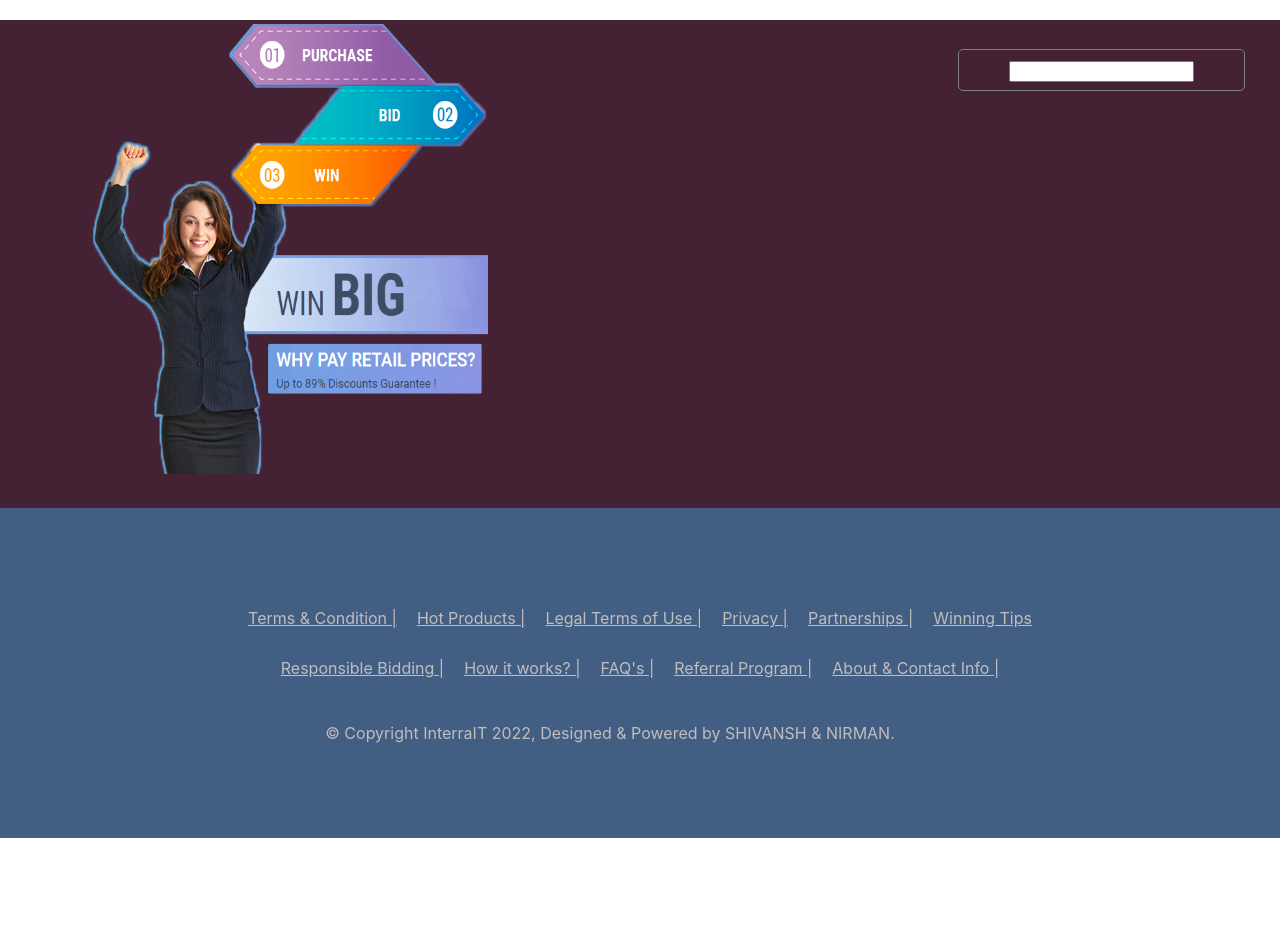
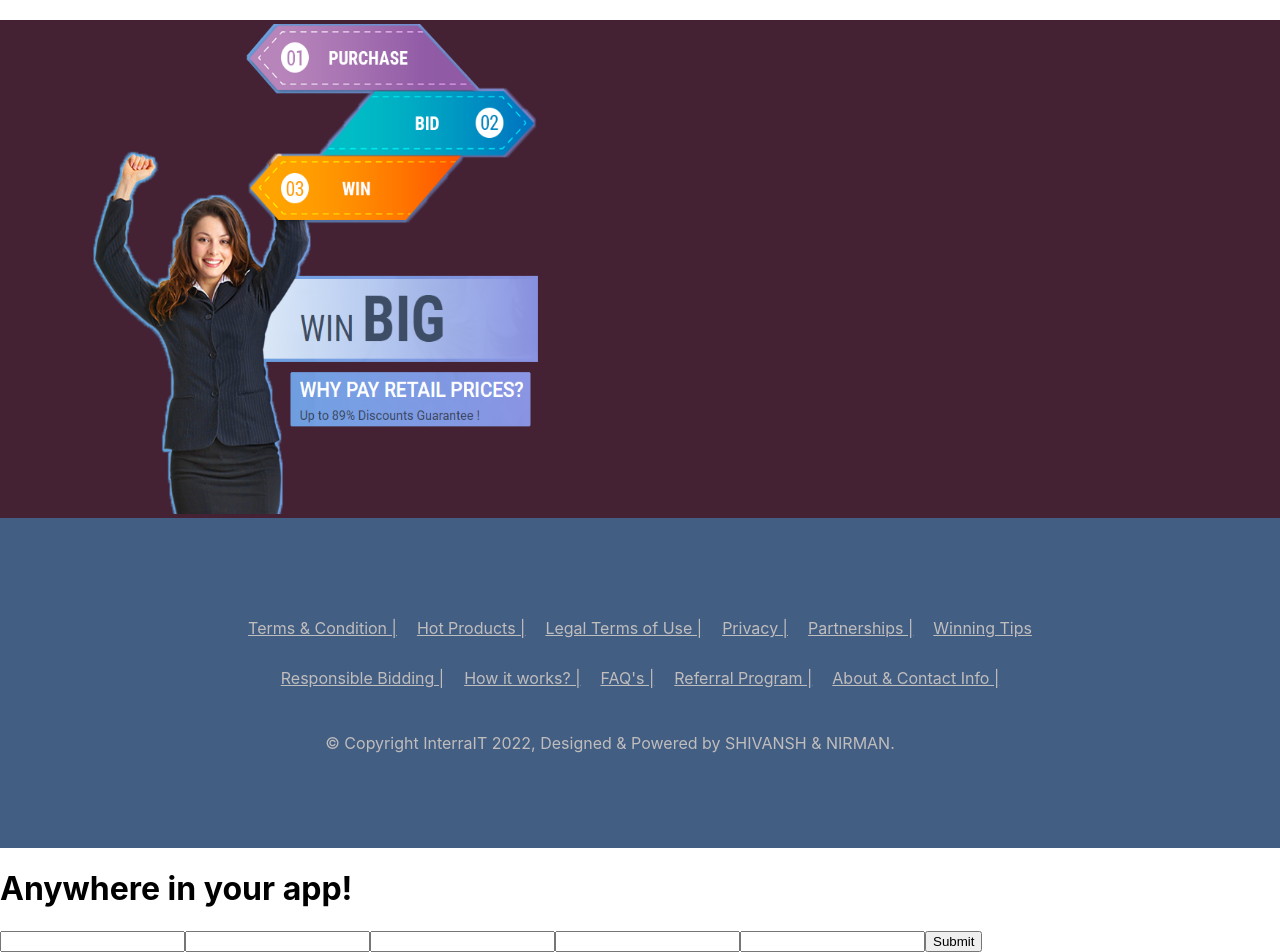
Before and after one commit to shivanshsingh21/bidpro, a React (Create React App) app in the folder frontend/: page / in a window 1280 px wide. Shown: the part 252-1204 px from the top of the page. Before the commit the page ends 1090 px from the top, so only its background shows below. Built offline with nearby package versions, Linux system fonts and the light colour scheme.

Commit message:
regidstration

```diff
--- a/frontend/package.json
+++ b/frontend/package.json
@@ -10,6 +10,7 @@
     "@types/node": "^16.11.34",
     "@types/react": "^18.0.9",
     "@types/react-dom": "^18.0.3",
+    "formik": "^2.2.9",
     "react": "^18.1.0",
     "react-dom": "^18.1.0",
     "react-icons": "^4.4.0",
--- a/frontend/src/component/atoms/forms/Textbox/Textbox.styles.tsx
+++ b/frontend/src/component/atoms/forms/Textbox/Textbox.styles.tsx
@@ -2,19 +2,7 @@
 
 export const PrimaryTextbox = styled.text`
 
-
-   height:30px;
-   width:250px;
-   padding: 10px 50px;
-   border: 0.5px solid grey;
    vertical-align: center;
-   border-radius: 5px;
-
-   &:hover {
-    color: black;
-    border-color:white;
-  box-shadow:2px 3px 2px black;
-  }
 
 `;
 export const PrimaryPassword = styled.text`
--- a/frontend/src/component/molecules/MainBar.organism.tsx
+++ b/frontend/src/component/molecules/MainBar.organism.tsx
@@ -22,10 +22,9 @@
         </InnerMainBarRight>
         <InnerMainBarLeft>
 
-            <InnerMainBarLeftDiv><HomeWrapper><TextBox value=''></TextBox></HomeWrapper>
 
-        </InnerMainBarLeftDiv>
         </InnerMainBarLeft>
+
       </InnerMainBar>
     </PrimaryMainBar>
   );
--- a/frontend/src/component/molecules/MainBar.styles.tsx
+++ b/frontend/src/component/molecules/MainBar.styles.tsx
@@ -8,21 +8,18 @@
 `;
 export const InnerMainBarRight = styled.div`
 img{
-    height: 450px;
-    width: 400px;
-    padding: 4px 20px 30px 90px;
+    height: 490px;
+    width: 450px;
+    padding: 4px 0px 0px 90px;
 }
 `;
 export const InnerMainBarLeft= styled.div`
 display: flex;
-
+justify-content: space-between;
 `;
 export const InnerMainBarLeftDiv= styled.div`
 display: flex;
-justify-content: space-between;
-padding: 20px;
 
-
-margin: 20px 15px;
-color: black;
+padding: 50px;
+ color: black;
 `;
--- a/frontend/src/component/molecules/MenuBar.styles.tsx
+++ b/frontend/src/component/molecules/MenuBar.styles.tsx
@@ -15,14 +15,16 @@
 `;
 export const InnerMenuBarLeft= styled.div`
 display: flex;
-padding: 10px 10px 10px 10px;
+padding: 50px;
+justify-content: space-between;
+align-items:center;
 `;
 export const InnerMenuBarLeftDiv= styled.div`
 display: flex;
 justify-content: space-between;
-padding: 60px 10px 10px 10px;
 
 
-margin: 20px 15px;
+
+
 color: black;
 `;
--- a/frontend/src/component/molecules/Menubar.organism.tsx
+++ b/frontend/src/component/molecules/Menubar.organism.tsx
@@ -21,18 +21,10 @@
           <img src={Logo} alt={Logo}></img>
         </InnerMenuBarRight>
         <InnerMenuBarLeft>
-
-            <InnerMenuBarLeftDiv>
-            <HomeWrapper><TextBox value= ""></TextBox></HomeWrapper>
-
-        </InnerMenuBarLeftDiv> <InnerMenuBarLeftDiv></InnerMenuBarLeftDiv>
-        <InnerMenuBarLeftDiv><HomeWrapper><TextBox value=""></TextBox></HomeWrapper>
-        </InnerMenuBarLeftDiv>
-        <InnerMenuBarLeftDiv><HomeWrapper><Button text='Login'></Button></HomeWrapper>
-
-        </InnerMenuBarLeftDiv>
-
-        </InnerMenuBarLeft>
+          <TextBox value="E-MAIL"></TextBox>
+          <TextBox value="PASSWORD"></TextBox>
+          <Button text="Login"></Button>
+         </InnerMenuBarLeft>
       </InnerMenuBar>
     </PrimaryMenuBar>
   );
--- /dev/null
+++ b/frontend/src/component/molecules/Registration/Registration.organism.tsx
@@ -0,0 +1,87 @@
+import React from 'react';
+import { Formik } from 'formik';
+
+const Basic = () => (
+  <div>
+    <h1>Anywhere in your app!</h1>
+    <Formik
+      initialValues={{ email: '', password: '' }}
+      validate={values => {
+        const errors = {};
+        if (!values.email) {
+          errors.email = 'Required';
+        } else if (
+          !/^[A-Z0-9._%+-]+@[A-Z0-9.-]+\.[A-Z]{2,}$/i.test(values.email)
+        ) {
+          errors.email = 'Invalid email address';
+        }
+        return errors;
+      }}
+      onSubmit={(values, { setSubmitting }) => {
+        setTimeout(() => {
+          alert(JSON.stringify(values, null, 2));
+          setSubmitting(false);
+        }, 400);
+      }}
+    >
+      {({
+        values,
+        errors,
+        touched,
+        handleChange,
+        handleBlur,
+        handleSubmit,
+        isSubmitting,
+        /* and other goodies */
+      }) => (
+        <form onSubmit={handleSubmit}>
+             <input
+            type="text"
+            name="fname"
+            onChange={handleChange}
+            onBlur={handleBlur}
+            value={values.fname}
+          />
+           {errors.fname && touched.fname && errors.fname}
+        <input
+            type="text"
+            name="lname"
+            onChange={handleChange}
+            onBlur={handleBlur}
+            value={values.lname}
+          />
+           {errors.lname && touched.lname && errors.lname}
+           <input
+            type="email"
+            name="email"
+            onChange={handleChange}
+            onBlur={handleBlur}
+            value={values.email}
+          />
+           {errors.email && touched.email && errors.email}
+          <input
+            type="textarea"
+            name="houseno"
+            onChange={handleChange}
+            onBlur={handleBlur}
+            value={values.houseno}
+          />
+          {errors.email && touched.email && errors.email}
+          <input
+            type="password"
+            name="password"
+            onChange={handleChange}
+            onBlur={handleBlur}
+            value={values.password}
+          />
+          {errors.password && touched.password && errors.password}
+          <button type="submit" disabled={isSubmitting}>
+            Submit
+          </button>
+        </form>
+      )}
+    </Formik>
+  </div>
+);
+
+export default Basic;
--- /dev/null
+++ b/frontend/src/component/molecules/Registration/Registration.styles.tsx
@@ -0,0 +1 @@
+import styled from "styled-components";
--- a/frontend/src/component/molecules/index.tsx
+++ b/frontend/src/component/molecules/index.tsx
@@ -2,6 +2,7 @@
 import MenuBar from "./Menubar.organism"
 import MainBar from "./MainBar.organism";
 import Footer from "./Footer.organism";
+import RegistrationForm from"./Registration/Registration.organism";
 module.exports={
-    NavBar, MenuBar,MainBar,Footer
+    NavBar, MenuBar,MainBar,Footer,RegistrationForm,
 }
--- a/frontend/src/component/organism/HomePage/HomePage.organism.tsx
+++ b/frontend/src/component/organism/HomePage/HomePage.organism.tsx
@@ -9,6 +9,7 @@
 import MenuBar from "../../molecules/Menubar.organism";
 import MainBar from "../../molecules/MainBar.organism";
 import { HomeWrapper } from "./HomePage.styles";
+import RegistrationForm from"../../molecules/Registration/Registration.organism";
 
 
 function HomePage() {
@@ -21,7 +22,7 @@
       <MenuBar></MenuBar>
       <MainBar></MainBar>
       <Footer></Footer>
-
+      <RegistrationForm></RegistrationForm>
     </HomeWrapper>
   );
 }
--- a/frontend/src/component/organism/HomePage/HomePage.styles.tsx
+++ b/frontend/src/component/organism/HomePage/HomePage.styles.tsx
@@ -5,7 +5,7 @@
 
 
 export const HomeWrapper = styled.div`
-    display:'flex';
+
 `;
 
 export const ButtonWrapper=styled(PrimaryButton)`
```
Also changed, not shown: 1 other file (tests, documents, lock files or other folders).
